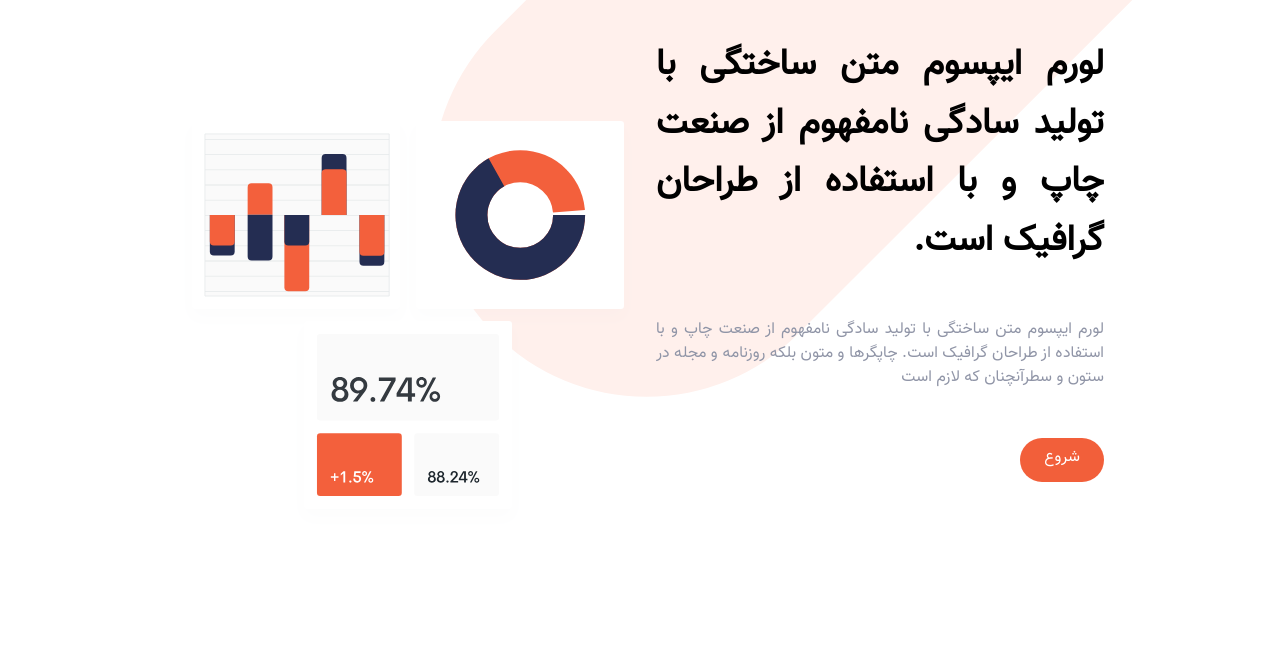
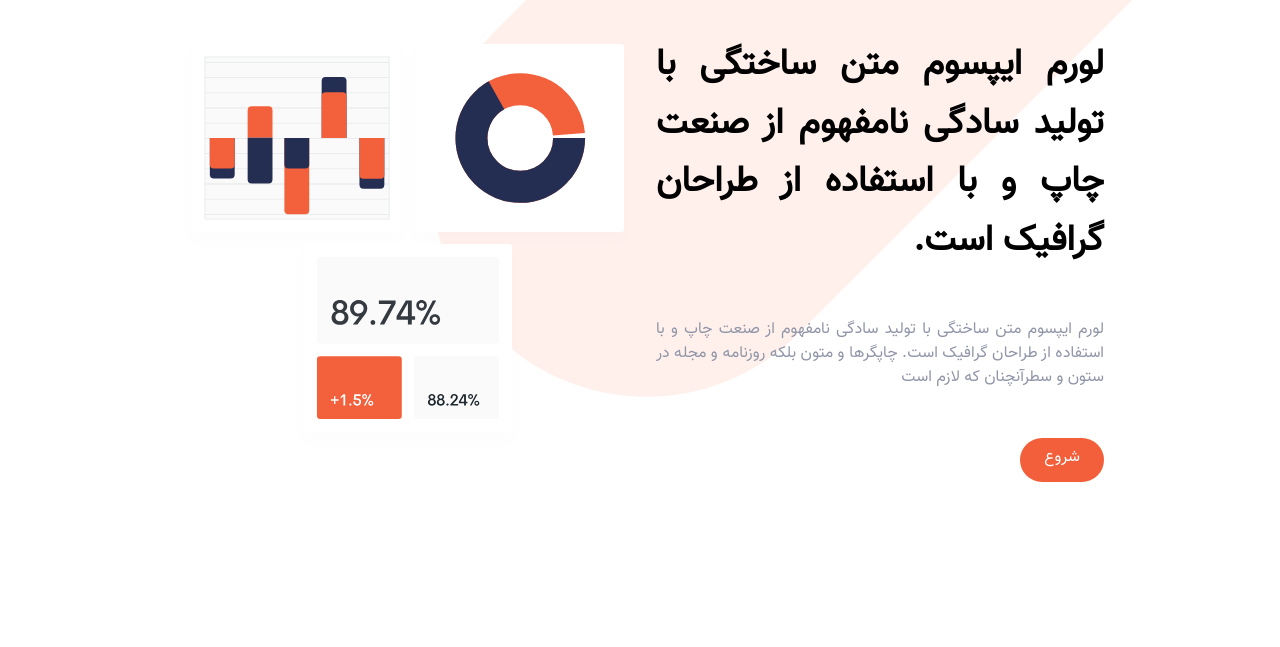
Before and after one commit to FMghaccount/tailwind-sample, a website: page build/index.html in a window 1280 px wide. Shown: the part 84-731 px from the top of the page. Drawn offline with Linux system fonts and the light colour scheme.

Commit message:
fix bug in hero section

```diff
--- a/build/index.html
+++ b/build/index.html
@@ -74,7 +74,7 @@
     <section id="hero">
       <!-- Flex Container -->
       <div
-        class="container flex flex-col-reverse items-center px-6 mx-auto mt-10 space-y-0 md:space-y-0 md:flex-row"
+        class="container flex flex-col-reverse px-6 mx-auto mt-10 space-y-0 md:space-y-0 md:flex-row"
       >
         <!-- Left item -->
         <div class="flex flex-col mb-32 space-y-12 md:w-1/2">
```
